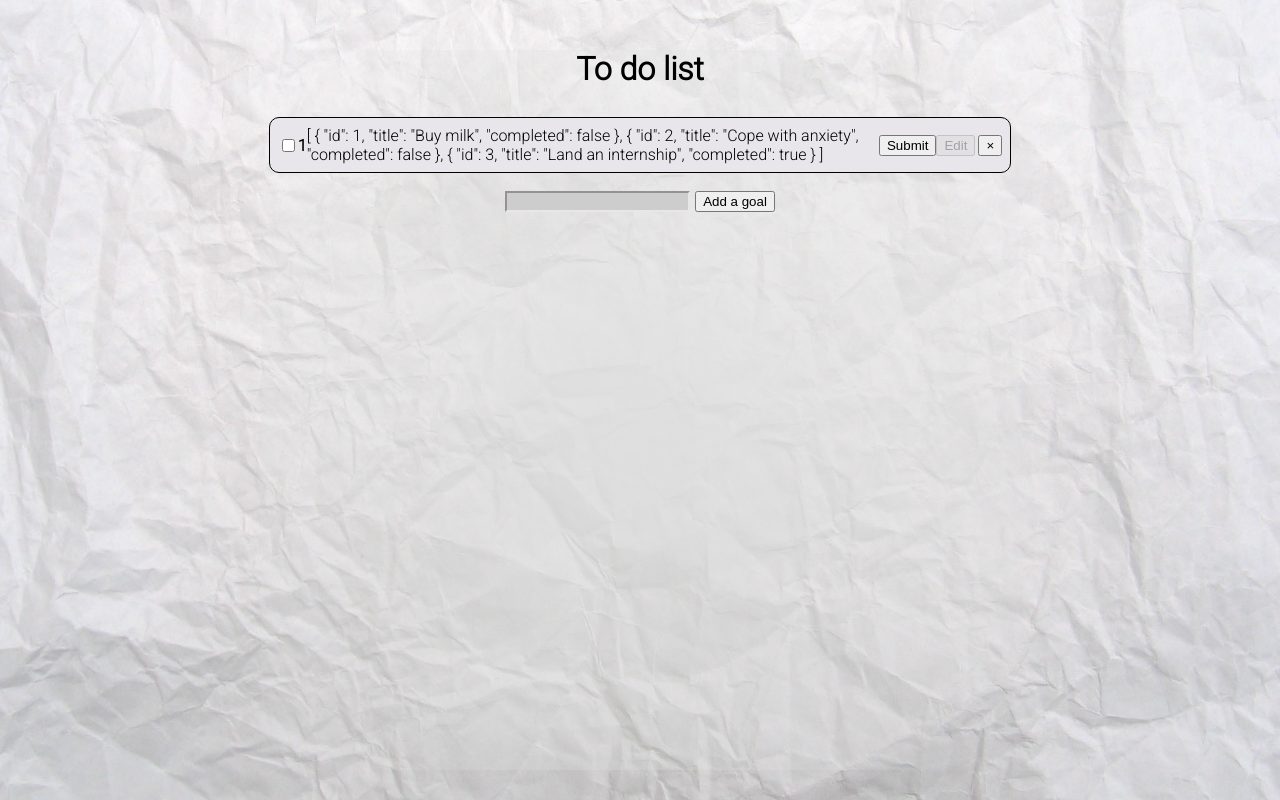
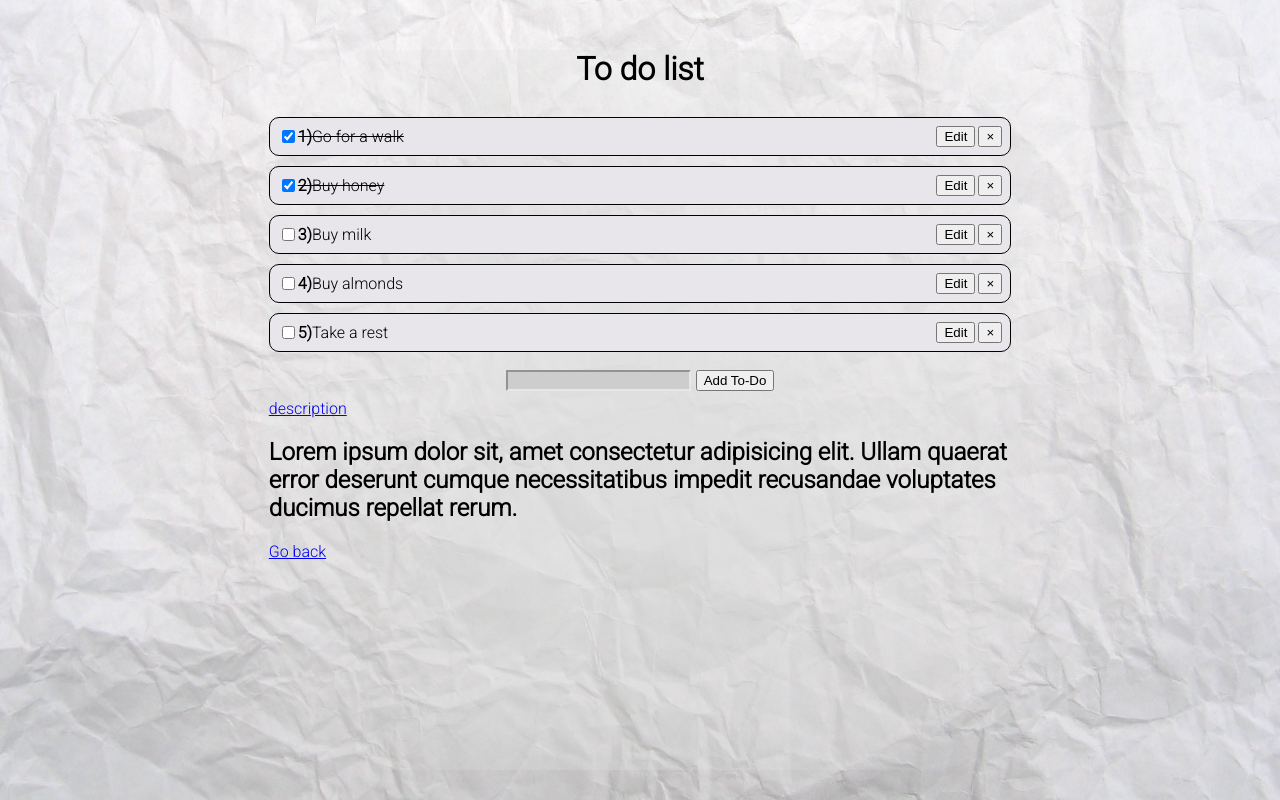
Before and after one commit to garbalev/To-Do-list-ng, an Angular app: page /description in a window 1280 px wide. Before the commit this address led to /. Built offline with nearby package versions, Linux system fonts and the light colour scheme.

Commit message:
editing|deletingToDos

```diff
--- a/src/app/add-to-do/add-to-do.component.html
+++ b/src/app/add-to-do/add-to-do.component.html
@@ -1,4 +1,8 @@
-<form onsubmit="">
-      <input onchange=""/>
-      <button type="submit">Add a goal</button>
+<form (submit)="submit()">
+  <input
+    [(ngModel)]="inputValue"
+    name="addNewOne"
+    [disabled]="disabledOrNot"
+  />
+  <button type="submit" [disabled]="disabledOrNot">Add To-Do</button>
 </form>
--- a/src/app/add-to-do/add-to-do.component.ts
+++ b/src/app/add-to-do/add-to-do.component.ts
@@ -1,13 +1,29 @@
-import { Component } from '@angular/core';
+import { Component, EventEmitter, Input, Output } from '@angular/core';
+import { ToDo } from '../app.component';
 
 @Component({
   selector: 'app-add-to-do',
   templateUrl: './add-to-do.component.html',
-  styleUrls: ['./add-to-do.component.scss']
+  styleUrls: ['./add-to-do.component.scss'],
 })
-export class AddToDoComponent{
+export class AddToDoComponent {
 
-  constructor() { }
+  @Input() disabledOrNot!: boolean;
+  @Output() addToDo = new EventEmitter<ToDo>();
 
+  inputValue: string = '';
 
+  submit(): void {
+    if (this.inputValue.trim().length) {
+      const date: number = Number(Date.now().toString());
+      const newToDo: ToDo = {
+        id: Math.floor(date * Math.random()),
+        title: this.inputValue,
+        completed: false,
+      };
+      this.addToDo.emit(newToDo)
+      console.log(newToDo);
+      this.inputValue = '';
+    }
+  }
 }
--- a/src/app/app-routing.module.ts
+++ b/src/app/app-routing.module.ts
@@ -1,7 +1,13 @@
 import { NgModule } from '@angular/core';
 import { RouterModule, Routes } from '@angular/router';
 
-const routes: Routes = [];
+import { DescriptionComponent } from './description/description.component';
+import { AppComponent } from './app.component';
+
+const routes: Routes = [
+  { path: 'description', component: DescriptionComponent },
+  { path: 'description/app', component: AppComponent },
+];
 
 @NgModule({
   imports: [RouterModule.forRoot(routes)],
--- a/src/app/app.component.html
+++ b/src/app/app.component.html
@@ -1,8 +1,20 @@
 <div class="container">
   <h1>To do list</h1>
   <ul>
-    <app-to-do></app-to-do>
+    <app-to-do
+      *ngFor="let toDo of toDos | trueThenFalsePipe; index as i"
+      [index]="i"
+      [toDo]="toDo"
+      [disabledOrNot]="disabledButtons"
+      (idToDelete)="deleteToDo($event)"
+      (disableAllButtonts)="setDisabledButtons($event)"
+    ></app-to-do>
 
-    <app-add-to-do></app-add-to-do>
+    <app-add-to-do
+      (addToDo)="addNewOne($event)"
+      [disabledOrNot]="disabledButtons"
+    ></app-add-to-do>
+    <a routerLink="/description" routerLinkActive="active">description</a> <br>
+    <router-outlet></router-outlet>
   </ul>
 </div>
--- a/src/app/app.component.ts
+++ b/src/app/app.component.ts
@@ -1,10 +1,44 @@
-import { Component } from '@angular/core';
+import { Component, DoCheck, OnInit } from '@angular/core';
+
+export interface ToDo {
+  id: number;
+  title: string;
+  completed: boolean;
+}
+
+console.log('abjsdbasjdbsadjadmbsaj');
+
+const date = Number(Date.now().toString());
+const toDosUniqueId = [
+  { id: 1, title: 'Buy milk', completed: false },
+  { id: 2, title: 'Buy almonds', completed: false },
+  { id: 3, title: 'Buy honey', completed: true },
+  { id: 4, title: 'Take a rest', completed: false },
+  { id: 5, title: 'Go for a walk', completed: true },
+].map(toDo => {
+  toDo.id = Math.floor(date * Math.random())
+  return toDo;
+})
 
 @Component({
   selector: 'app-root',
   templateUrl: './app.component.html',
-  styleUrls: ['./app.component.scss']
+  styleUrls: ['./app.component.scss'],
 })
 export class AppComponent {
-  title = 'ng-firstProj';
+  toDos: ToDo[] = toDosUniqueId;
+
+  disabledButtons:boolean = false;
+
+  setDisabledButtons(disabledOrNot:boolean):void {
+    this.disabledButtons = disabledOrNot;
+  }
+
+  deleteToDo(id: number):void {
+    this.toDos = this.toDos.filter((el) => el.id !== id);
+  }
+
+  addNewOne(toDo:ToDo):void {
+    this.toDos.push(toDo)
+  }
 }
--- /dev/null
+++ b/src/app/description/description.component.html
@@ -0,0 +1,6 @@
+<h2>
+  Lorem ipsum dolor sit, amet consectetur adipisicing elit. Ullam quaerat error
+  deserunt cumque necessitatibus impedit recusandae voluptates ducimus repellat
+  rerum.
+</h2>
+<a routerLink="/">Go back</a>
--- /dev/null
+++ b/src/app/description/description.component.ts
@@ -0,0 +1,15 @@
+import { Component, OnInit } from '@angular/core';
+
+@Component({
+  selector: 'app-description',
+  templateUrl: './description.component.html',
+  styleUrls: ['./description.component.scss']
+})
+export class DescriptionComponent implements OnInit {
+
+  constructor() { }
+
+  ngOnInit(): void {
+  }
+
+}
--- a/src/app/toDo/to-do.component.html
+++ b/src/app/toDo/to-do.component.html
@@ -1,14 +1,22 @@
 <li>
-  <span class="">
-    <input type="checkbox" />
-    <strong> 1 </strong>
-    {{toDos | json}}
-    <!-- <input class="inputEdit"/> -->
+  <span [ngClass]="{ completed: toDo.completed }">
+    <input type="checkbox" [checked]="toDo.completed" (change)="complete()" />
+    <strong> {{ toDoNumber + 1 + ")" }}</strong>
+    {{ !editing ? toDo.title : "" }}
+    <input class="inputEdit" [(ngModel)]="toDo.title" *ngIf="editing" />
   </span>
 
   <span>
-    <button (click) = 'toDos = [{ id: 1, title: "Buy milk", completed: false }]'>Submit</button>
-    <button [disabled]="disabled">Edit</button>
-    <button class="cross" (click) = 'changeTitle()'>&times;</button>
+    <button *ngIf="editing" (click)="toggleEditing()">Submit</button>
+    <button
+      *ngIf="!editing"
+      (click)="toggleEditing()"
+      [disabled]="disabledOrNot"
+    >
+      Edit
+    </button>
+    <button class="cross" (click)="deleteToDo()" [disabled]="disabledOrNot">
+      &times;
+    </button>
   </span>
 </li>
--- a/src/app/toDo/to-do.component.ts
+++ b/src/app/toDo/to-do.component.ts
@@ -1,27 +1,34 @@
-import { Component, OnInit } from '@angular/core';
+import { Component, DoCheck, EventEmitter, Input, Output } from '@angular/core';
+import { ToDo } from '../app.component';
 
 @Component({
   selector: 'app-to-do',
   templateUrl: './to-do.component.html',
   styleUrls: ['./to-do.component.scss'],
 })
+export class ToDoComponent {
+  @Input() toDo!: ToDo;
+  @Input('index') toDoNumber!: number;
+  @Input() disabledOrNot!: boolean;
 
-export class ToDoComponent implements OnInit {
-  toDos = [
-    { id: 1, title: 'Buy milk', completed: false },
-    { id: 2, title: 'Cope with anxiety', completed: false },
-    { id: 3, title: 'Land an internship', completed: true },
-  ];
+  @Output() idToDelete = new EventEmitter<number>();
+  @Output() disableAllButtonts = new EventEmitter<boolean>();
 
-  disabled = false;
 
-  changeTitle(): void {
-    this.toDos = []
+  editing:boolean = false;
+
+  toggleEditing(): void {
+    this.editing = !this.editing;
+    this.disableAllButtonts.emit(!this.disabledOrNot);
+    console.log(this.toDo.title);
   }
 
-  ngOnInit(): void {
-    setTimeout(() => {
-      this.disabled = true
-    }, 2000)
+  complete(): void {
+    this.toDo.completed = !this.toDo.completed;
+    console.log(this.toDo);
+  }
+
+  deleteToDo() {
+    this.idToDelete.emit(this.toDo.id);
   }
 }
--- /dev/null
+++ b/src/app/true-then-false.pipe.ts
@@ -0,0 +1,15 @@
+import { Pipe, PipeTransform } from '@angular/core';
+import { ToDo } from './app.component';
+
+@Pipe({
+  name: 'trueThenFalsePipe',
+  pure: false
+})
+
+export class TrueThenFalsePipe implements PipeTransform {
+
+  transform(allTodos: ToDo[]): ToDo[] {
+    return allTodos.sort(toDo => toDo.completed ? -1 : 1)
+  }
+
+}
```
Also changed, not shown: src/app/app.module.ts (+9 -3 lines), src/app/description/description.component.scss (added).
